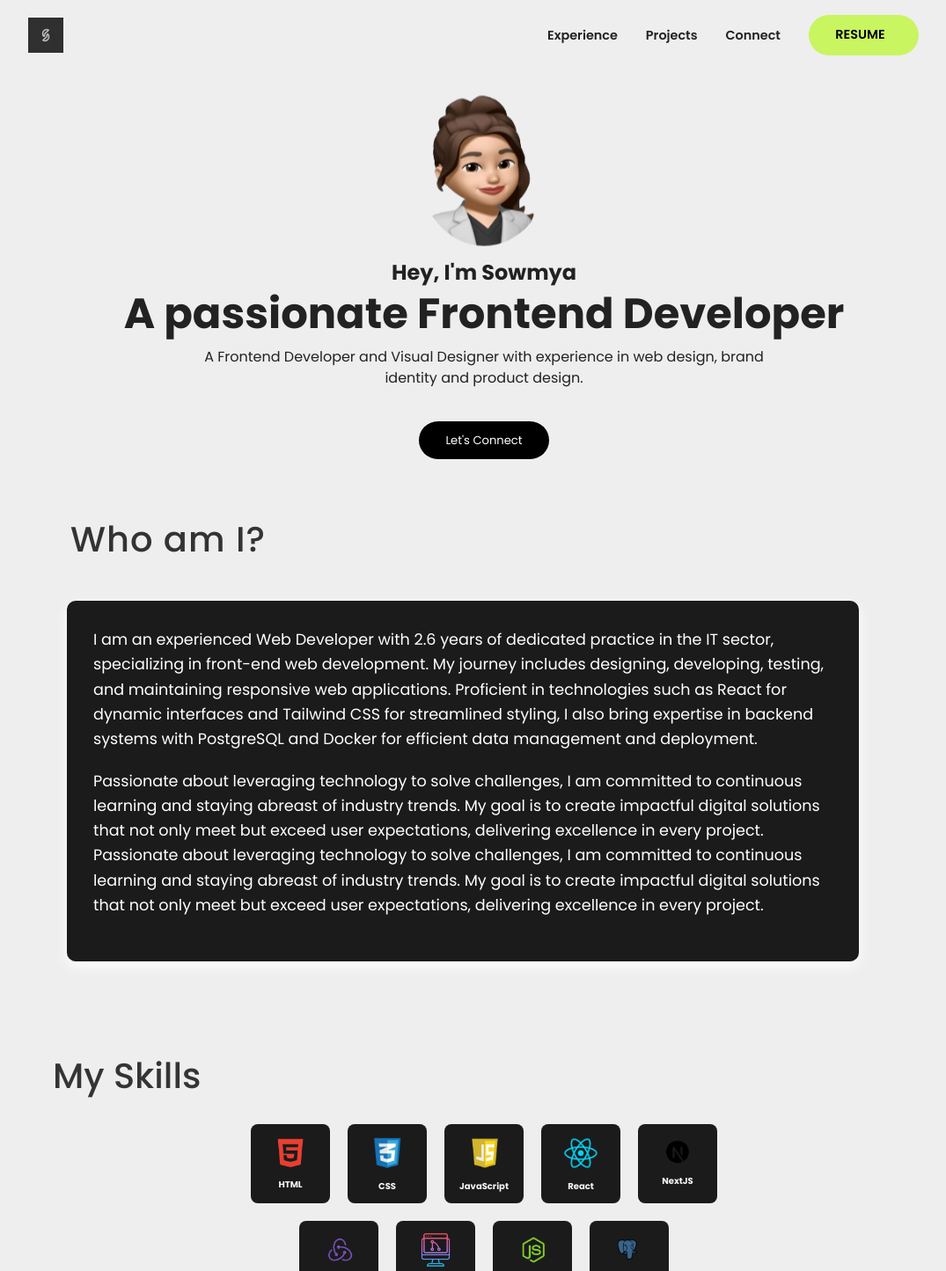
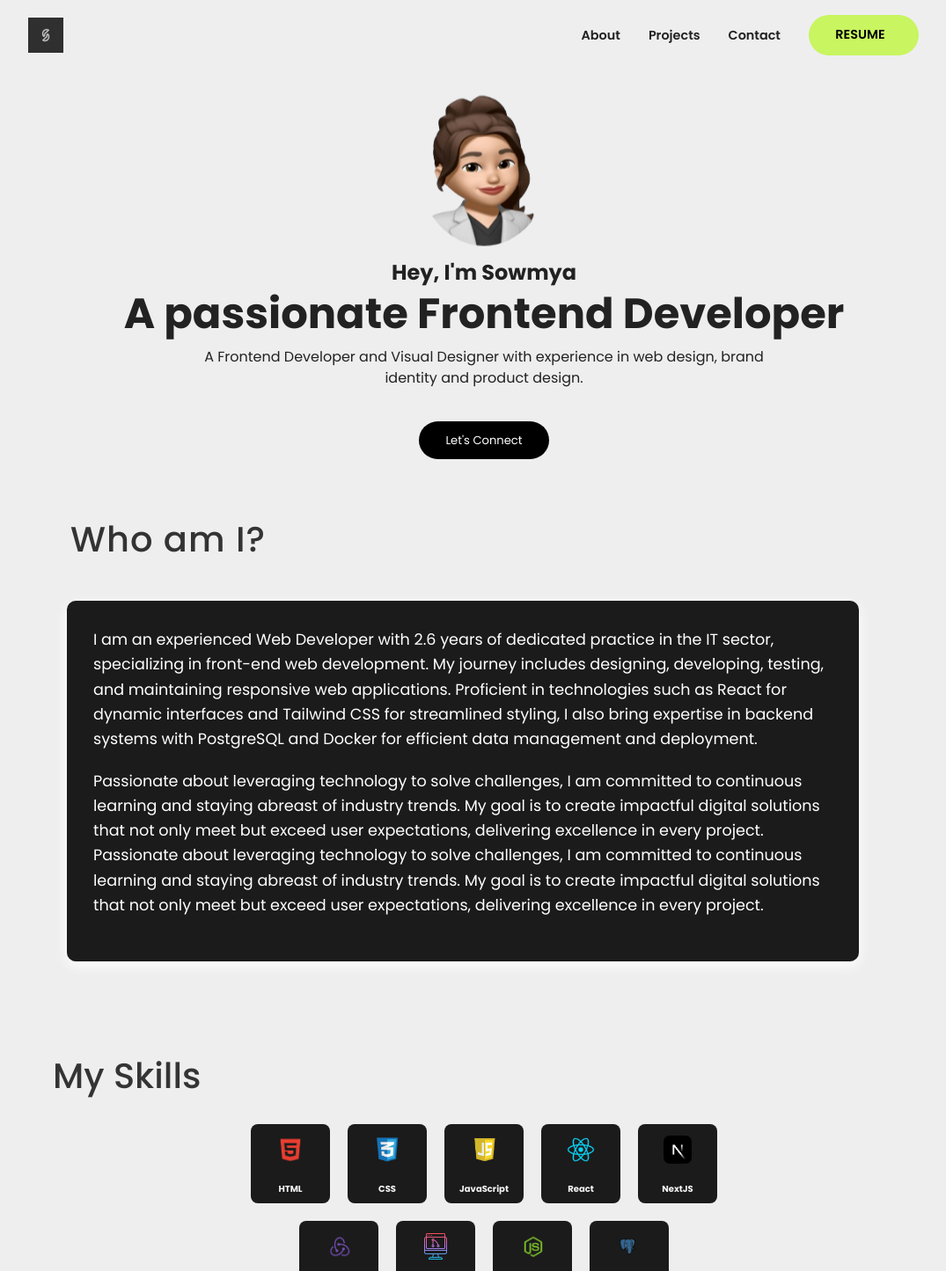
Before and after one commit to sowmya1066/portfolio_, a React (Vite) app: page / in a window 1280 px wide. Shown: the top 1445 px of the page at 88% size, without its empty margins (90-1165 px from the left). Built offline with nearby package versions, Linux system fonts and the light colour scheme.

Commit message:
scroll event

```diff
--- a/components/About.jsx
+++ b/components/About.jsx
@@ -88,6 +88,7 @@ export default function About() {
   }, []);
 
   return (
+    <section id="aboutId">
       <div className="about-section" ref={aboutRef}>
         <h2 className="about_head">Who am I?</h2>
         <div className="portfolio-section">
@@ -98,25 +99,26 @@ export default function About() {
                 practice in the IT sector, specializing in front-end web
                 development. My journey includes designing, developing, testing,
                 and maintaining responsive web applications. Proficient in
-              technologies such as React for dynamic interfaces and Tailwind CSS
-              for streamlined styling, I also bring expertise in backend systems
-              with PostgreSQL and Docker for efficient data management and
-              deployment.
+                technologies such as React for dynamic interfaces and Tailwind
+                CSS for streamlined styling, I also bring expertise in backend
+                systems with PostgreSQL and Docker for efficient data management
+                and deployment.
               </p>
               <p className="about-p">
                 Passionate about leveraging technology to solve challenges, I am
                 committed to continuous learning and staying abreast of industry
-              trends. My goal is to create impactful digital solutions that not
-              only meet but exceed user expectations, delivering excellence in
-              every project. Passionate about leveraging technology to solve
-              challenges, I am committed to continuous learning and staying
-              abreast of industry trends. My goal is to create impactful digital
-              solutions that not only meet but exceed user expectations,
-              delivering excellence in every project.
+                trends. My goal is to create impactful digital solutions that
+                not only meet but exceed user expectations, delivering
+                excellence in every project. Passionate about leveraging
+                technology to solve challenges, I am committed to continuous
+                learning and staying abreast of industry trends. My goal is to
+                create impactful digital solutions that not only meet but exceed
+                user expectations, delivering excellence in every project.
               </p>
             </div>
           </div>
         </div>
       </div>
+    </section>
   );
 }
--- a/components/Contact.jsx
+++ b/components/Contact.jsx
@@ -1,33 +1,65 @@
-import React from "react";
+import React, { useRef, useEffect } from "react";
 import "../css/contact.css";
 import GitIcon from "../assets/github.png";
 import EMailIcon from "../assets/email.png";
 import LinkedIcon from "../assets/linkedin.png";
-import LocateIcon from "../assets/location.png";
+import LeetIcon from "../assets/leetCode.png";
 
 const Contact = () => {
+  const contactRef = useRef(null);
+
+  useEffect(() => {
+    const observer = new IntersectionObserver((entries) => {
+      entries.forEach((entry) => {
+        if (entry.isIntersecting) {
+          entry.target.classList.add("animate");
+        } else {
+          entry.target.classList.remove("animate");
+        }
+      });
+    });
+
+    observer.observe(contactRef.current);
+
+    return () => {
+      observer.unobserve(contactRef.current);
+    };
+  }, []);
+
   return (
-    <div className="contact--me">
+    <div className="contact--me" ref={contactRef} id="contactId">
       <h1 className="contact--me--head">Let's connect</h1>
-      <ul>
+      <ul className="contact-icons">
         <li>
           <a href="#">
-            <img src={EMailIcon} alt="GitHub Icon" />
+            <img src={EMailIcon} alt="Email Icon" />
           </a>
         </li>
         <li>
-          <a href="#">
-            <img src={LinkedIcon} alt="GitHub Icon" />
+          <a
+            href="https://www.linkedin.com/in/sowmya-g-s-060b95210"
+            rel="noopener noreferrer"
+            target="_blank"
+          >
+            <img src={LinkedIcon} alt="LinkedIn Icon" />
           </a>
         </li>
         <li>
-          <a href="#">
+          <a
+            href="https://github.com/sowmya1066"
+            rel="noopener noreferrer"
+            target="_blank"
+          >
             <img src={GitIcon} alt="GitHub Icon" />
           </a>
         </li>
         <li>
-          <a href="#">
-            <img src={LocateIcon} alt="GitHub Icon" />
+          <a
+            href="https://leetcode.com/u/sowmyags/"
+            rel="noopener noreferrer"
+            target="_blank"
+          >
+            <img src={LeetIcon} alt="LeetcodeIcon" />
           </a>
         </li>
       </ul>
--- a/components/Experience.jsx
+++ b/components/Experience.jsx
@@ -44,7 +44,7 @@ const Experience = () => {
   }, []);
 
   return (
-    <div className="exp--container">
+    <div className="exp--container" id="exp">
       <div className="company-section">
         <div ref={(el) => companyRefs.current.push(el)} className="company">
           <img src={indegeneLogo} alt="Indegene" />
--- a/components/Footer.jsx
+++ b/components/Footer.jsx
@@ -5,11 +5,17 @@ const Footer = () => {
   return (
     <footer className="footer">
       <div className="footer__links">
-        <a href="#about">About</a>
-        <a href="#education">Experience</a>
-        <a href="#resume">Resume</a>
-        <a href="#skills">Skills</a>
-        <a href="#projects" className="footer--p">
+        <a href="#aboutId">About</a>
+        <a href="#exp">Experience</a>
+        <a
+          href="https://github.com/sowmya1066/portfoliov2/blob/master/Sowmya_resume.pdf"
+          rel="noopener noreferrer"
+          target="_blank"
+        >
+          Resume
+        </a>
+        <a href="#skillsId">Skills</a>
+        <a href="#cardId" className="footer--p">
           Projects
         </a>
       </div>
--- a/components/Navigation.jsx
+++ b/components/Navigation.jsx
@@ -34,25 +34,27 @@ const Navigation = () => {
           {/* Navbar links */}
           <ul className={`nav-menu ${isMenuOpen ? "active" : ""}`}>
             <li>
-              <a className="nav-link" href="#projects" onClick={closeMenu}>
-                Experience
+              <a className="nav-link" href="#aboutId" onClick={closeMenu}>
+                About
               </a>
             </li>
             <li>
-              <a className="nav-link" href="#" onClick={closeMenu}>
+              <a className="nav-link" href="#cardId" onClick={closeMenu}>
                 Projects
               </a>
             </li>
             <li>
-              <a className="nav-link" href="#" onClick={closeMenu}>
-                Connect
+              <a className="nav-link" href="#contactId" onClick={closeMenu}>
+                Contact
               </a>
             </li>
             <li>
               <a
                 className="nav-link btn btn-primary"
-                href="https://github.com/CommunityPro/portfolio-html"
+                href="https://github.com/sowmya1066/portfoliov2/blob/master/Sowmya_resume.pdf"
                 onClick={closeMenu}
+                rel="noopener noreferrer"
+                target="_blank"
               >
                 RESUME <i className="fas fa-arrow-right"></i>
               </a>
@@ -76,7 +78,7 @@ const Navigation = () => {
             </p>
           </div>
           <a
-            href="https://github.com/CommunityPro/portfolio-html"
+            href="https://www.linkedin.com/in/sowmya-g-s-060b95210"
             className="btn btn-secondary"
             target="_blank"
             rel="noopener noreferrer"
@@ -85,8 +87,6 @@ const Navigation = () => {
           </a>
         </section>
       </header>
-
-      {/* JavaScript Import (if needed) */}
     </div>
   );
 };
--- a/components/Skills.jsx
+++ b/components/Skills.jsx
@@ -1,11 +1,35 @@
-import React from "react";
+import React, { useRef, useEffect } from "react";
 import "../css/technicalskills.css";
 
 export default function Skills(props) {
+  const skillsRef = useRef(null);
+
+  useEffect(() => {
+    const observer = new IntersectionObserver((entries) => {
+      entries.forEach((entry) => {
+        if (entry.isIntersecting) {
+          entry.target.classList.add("animate");
+        } else {
+          entry.target.classList.remove("animate");
+        }
+      });
+    });
+
+    observer.observe(skillsRef.current);
+
+    return () => {
+      observer.unobserve(skillsRef.current);
+    };
+  }, []);
+
   return (
-    <li className="skills">
-      <img src={props.img} alt="..." />
-      <p>{props.title}</p>
+    <li className="skills" ref={skillsRef}>
+      <div className="skills-content">
+        <div className="skills-image">
+          <img src={props.img} alt="Skill" />
+        </div>
+        <p className="skills-title">{props.title}</p>
+      </div>
     </li>
   );
 }
--- a/css/contact.css
+++ b/css/contact.css
@@ -1,11 +1,17 @@
 .contact--me {
   text-align: center; /* Center align the entire list */
+  opacity: 0;
+  transform: translateY(20px);
+  transition: opacity 0.8s ease, transform 0.8s ease;
 }
-
+.contact--me.animate {
+  opacity: 1;
+  transform: translateY(0);
+}
 .contact--me ul {
   list-style-type: none;
   padding: 0;
-  margin: 0; /* Remove default margin */
+  margin: 0;
 }
 
 .contact--me ul li {
--- a/css/technicalskills.css
+++ b/css/technicalskills.css
@@ -14,7 +14,6 @@
   text-align: center;
   width: 90px; /* Adjust as needed */
   height: 90px; /* Adjust as needed */
-
   border-radius: 8px;
   padding: 20px;
   overflow: hidden; /* Hide overflow to contain absolute positioned elements */
@@ -22,9 +21,15 @@
   cursor: pointer;
   background-color: rgb(27, 27, 27);
   color: whitesmoke;
-
-  /* Add animation */
-  animation: rotate 6s infinite linear; /* Adjust duration (6s) and timing function as needed */
+  opacity: 0;
+  transform: translateY(20px);
+  transition: opacity 0.8s ease, transform 0.8s ease;
+  z-index: 1;
+}
+.skills.animate {
+  /* Animation styles when it comes into view */
+  opacity: 1;
+  transform: translateY(0);
 }
 @keyframes rotate {
   from {
@@ -38,10 +43,6 @@
 .skills:hover {
   animation-play-state: paused; /* Pause animation on hover */
 }
-/* .skills:hover {
-  transform: scale(1.05);
-  box-shadow: 0px 10px 20px rgba(0, 0, 0, 0.1);
-} */
 
 .skills::before {
   content: "";
@@ -54,7 +55,7 @@
   color: black;
   opacity: 0; /* Initially invisible */
   transition: opacity 0.3s ease; /* Smooth transition for overlay */
-  z-index: 1; /* Above content */
+  z-index: -1; /* Above content */
 }
 
 .skills:hover::before {
@@ -67,6 +68,8 @@
   object-fit: contain;
   margin-bottom: 10px; /* Space between image and text */
   z-index: 2; /* Above overlay */
+  transform: scale(0.8);
+  transition: transform 0.8s ease, box-shadow 0.8s ease;
 }
 
 .skills p {
--- a/src/App.jsx
+++ b/src/App.jsx
@@ -16,7 +16,7 @@ function App() {
     <>
       <Navigation />
       <About />
-      <div>
+      <div id="skillsId">
         <Headline title="My Skills" />
         <div className="skills-container" id="d--none">
           <Skills img={SKILLS_CORE[0].image} title={SKILLS_CORE[0].title} />
@@ -55,7 +55,9 @@ function App() {
       <Headline title="Experience" />
       <TabsExample />
 
-      <h2 className="card--head">I've built..</h2>
+      <h2 className="card--head" id="cardId">
+        I've built..
+      </h2>
       <div className="card-container">
         {projects.map((project, index) => (
           <Card
```
Also changed, not shown: assets/leetCode.png (added), assets/nextjs.png. Lines whose indentation alone changed are shown as unchanged.
